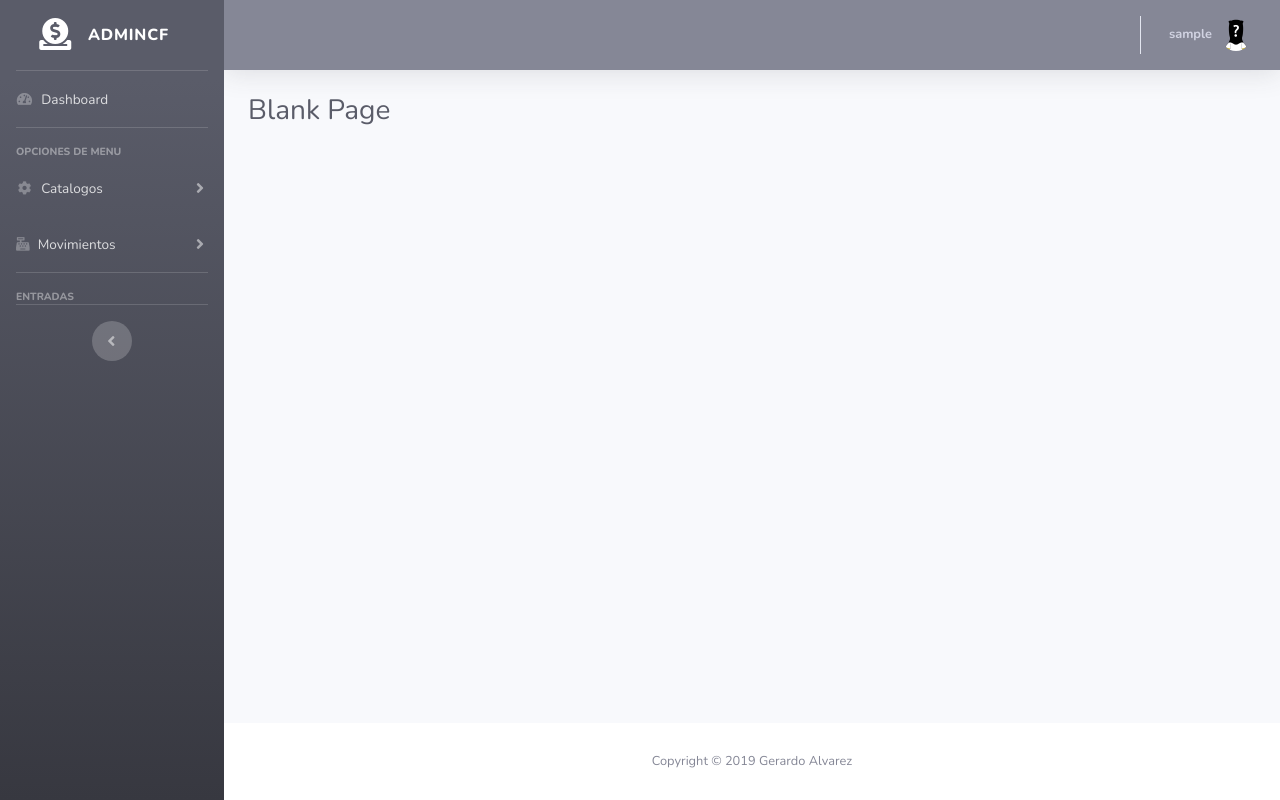
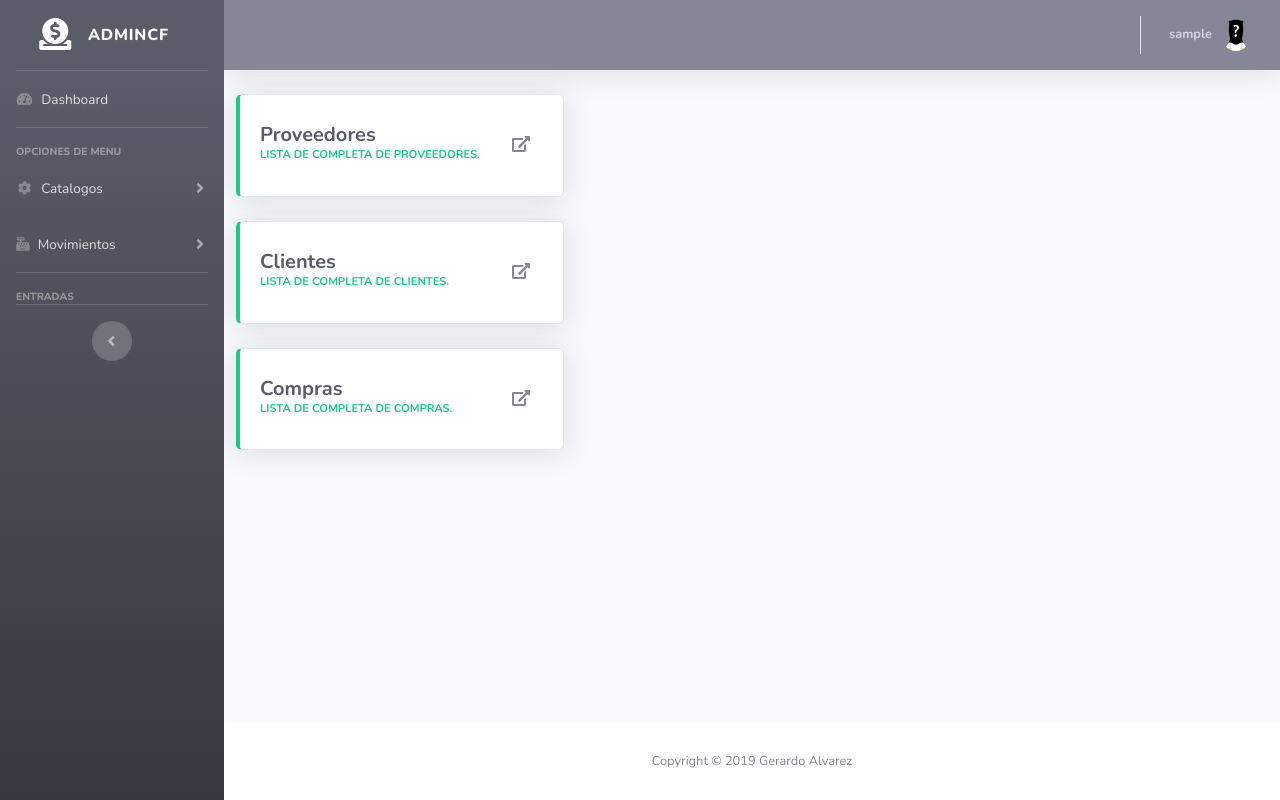
Before and after one commit to gerardam/AppCF, a Django app: page / in a window 1280 px wide. Run offline with Django 3.2, Linux system fonts and the light colour scheme; the visitor is signed in with stand-in values (Sample User, id 1); some libraries are stand-ins or nearby versions.

Commit message:
agregado de accesos en index

```diff
--- a/bases/templates/bases/home.html
+++ b/bases/templates/bases/home.html
@@ -1 +1,52 @@
 {% extends 'base/base.html' %}
+
+{% block page_content %}
+<div class="col-xl-4 col-md-6 mb-4">
+    <div class="card border-left-success shadow h-100 py-2">
+        <div class="card-body">
+            <div class="row no-gutters align-items-center">
+                <div class="col mr-2">
+                    <div class="h5 mb-0 font-weight-bold text-gray-800">Proveedores</div>
+                    <div class="text-xs font-weight-bold text-success text-uppercase mb-1">Lista de completa de proveedores.</div>
+                </div>
+                <div class="col-auto">
+                    <a href="{% url 'cmp:proveedor_list' %}" class="btn btn-default"><span class="fas fa-external-link-alt"></span></a>
+                </div>
+            </div>
+        </div>
+    </div>
+</div>
+
+<div class="col-xl-4 col-md-6 mb-4">
+    <div class="card border-left-success shadow h-100 py-2">
+        <div class="card-body">
+            <div class="row no-gutters align-items-center">
+                <div class="col mr-2">
+                    <div class="h5 mb-0 font-weight-bold text-gray-800">Clientes</div>
+                    <div class="text-xs font-weight-bold text-success text-uppercase mb-1">Lista de completa de clientes.</div>
+                </div>
+                <div class="col-auto">
+                    <a href="{% url 'fac:cliente_list' %}" class="btn btn-default"><span class="fas fa-external-link-alt"></span></a>
+                </div>
+            </div>
+        </div>
+    </div>
+</div>
+
+<div class="col-xl-4 col-md-6 mb-4">
+    <div class="card border-left-success shadow h-100 py-2">
+        <div class="card-body">
+            <div class="row no-gutters align-items-center">
+                <div class="col mr-2">
+                    <div class="h5 mb-0 font-weight-bold text-gray-800">Compras</div>
+                    <div class="text-xs font-weight-bold text-success text-uppercase mb-1">Lista de completa de compras.</div>
+                </div>
+                <div class="col-auto">
+                    <a href="{% url 'cmp:compras_list' %}" class="btn btn-default"><span class="fas fa-external-link-alt"></span></a>
+                </div>
+            </div>
+        </div>
+    </div>
+</div>
+
+{% endblock %}
--- a/inv/templates/inv/categoria_list.html
+++ b/inv/templates/inv/categoria_list.html
@@ -13,9 +13,6 @@
         <div class="dropdown-menu dropdown-menu-right shadow animated--fade-in" aria-labelledby="dropdownMenuLink" x-placement="bottom-end" style="position: absolute; transform: translate3d(-156px, 19px, 0px); top: 0px; left: 0px; will-change: transform;">
         <div class="dropdown-header">Acciones</div>
         <a class="dropdown-item" href="{% url 'inv:categoria_new' %}"><i class="fas fa-plus-circle"></i> Nueva</a>
-        <a class="dropdown-item" href="#">Another action</a>
-        <div class="dropdown-divider"></div>
-        <a class="dropdown-item" href="#">Something else here</a>
         </div>
     </div>
     </div>
```
